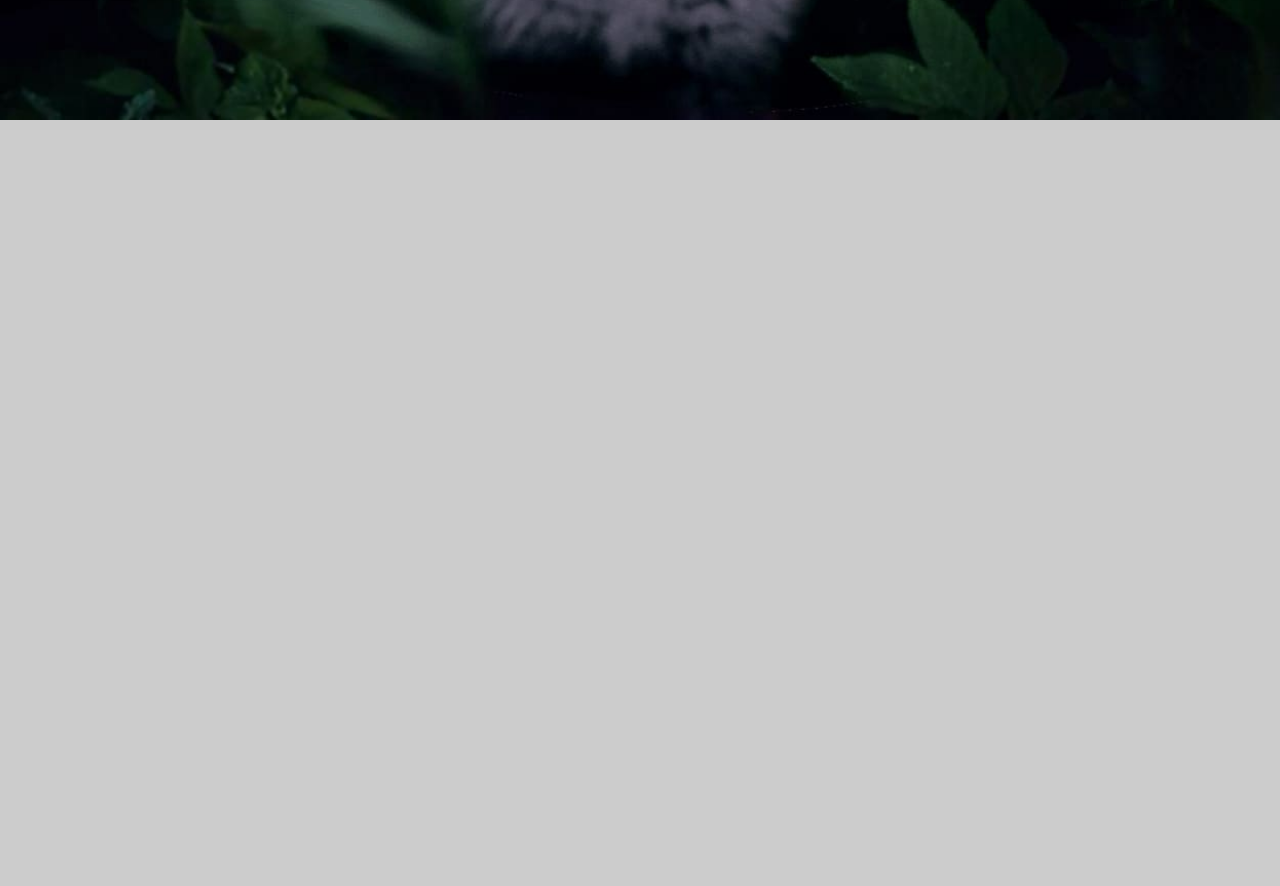
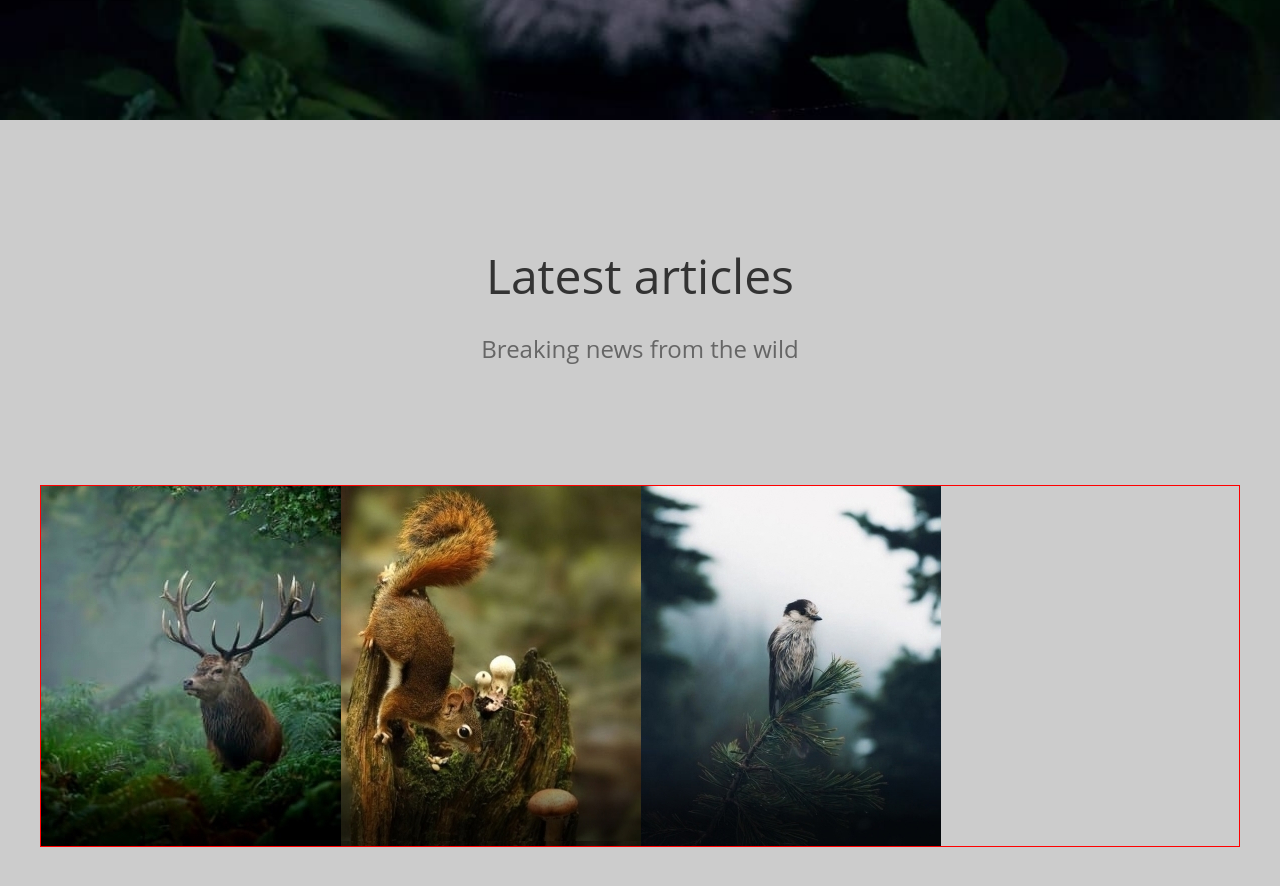
Before and after one commit to Leshka-Kartoshka/wildlife, a plain HTML site: page index.html in a window 1280 px wide. Shown: the part 680-1566 px from the top of the page. Drawn offline with Linux system fonts and the light colour scheme.

Commit message:
feat: begin slider

```diff
--- a/index.html
+++ b/index.html
@@ -45,7 +45,17 @@
         </div>
     </header>
     <section class="articles">
-
+        <div class="container">
+            <h2 class="articles__header">Latest articles</h2>
+            <sh-2 class="articles__subheader">Breaking news from the wild</sh-2>
+            <div class="slider__window">
+                <div class="slider">
+                    <div class="element" id="element1"></div>
+                    <div class="element" id="element2"></div>
+                    <div class="element" id="element3"></div>
+                </div>
+            </div>
+        </div>
     </section>
 </body>
 </html>
--- a/scripts.js
+++ b/scripts.js
@@ -0,0 +1,3 @@
+window.onload = function(){
+
+}
--- a/styles.css
+++ b/styles.css
@@ -46,6 +46,20 @@ h1{
     font-size: 48px;
     color: #CD6326;
 }
+h2{
+    line-height: 36px;
+    margin-top: 120px;
+    font-weight: normal;
+    font-size: 48px;
+    color: #333333;
+    line-height: 72px;
+}
+sh-2{
+    font-family: Open Sans;
+    font-weight: normal;
+    font-size: 24px;
+    color: #666;
+}
 header{
     min-height: 100vh;
     background: url(/images/hero.png) top center / cover;
@@ -58,12 +72,12 @@ header{
     padding-top: 20px;
     font-size:32px;
     color:#f7f7f7;
-    cursor: pointer;
 }
 .logo__name{
     transition: 0.5s all ease;
     line-height:60px;
     padding-left: 15px;
+    cursor: pointer;
 }
 .logo__name:hover{
     color:#888;
@@ -239,6 +253,38 @@ header{
 .open-checkbox:checked ~ .mobile-menu{
     top: 0;
 }
+.articles__subheader{
+    margin-top: 20px;
+}
+.slider__window{
+    display: block;
+    width: 100%;
+    border: 1px solid red;
+    margin-top: 120px;
+}
+.slider{
+    display: flex;
+    width: 100%;
+}
+.articles__subheader, .articles__header{
+    display: flex;
+    justify-content: center;
+}
+.element{
+    width: 300px;
+    height: 360px;
+}
+#element1{
+    background: url(/images/element1.jpg) top center / cover;
+}
+#element2{
+    background: url(/images/element2.jpg) top center / cover;
+}
+
+#element3{
+    background: url(/images/element3.jpg) top center / cover;
+}
+
 /*Laptops*/
 
 @media screen and (min-width: 980px) and (max-width: 1250px){
```
Also changed, not shown: images/element1.jpg (added), images/element2.jpg (added), images/element3.jpg (added).
